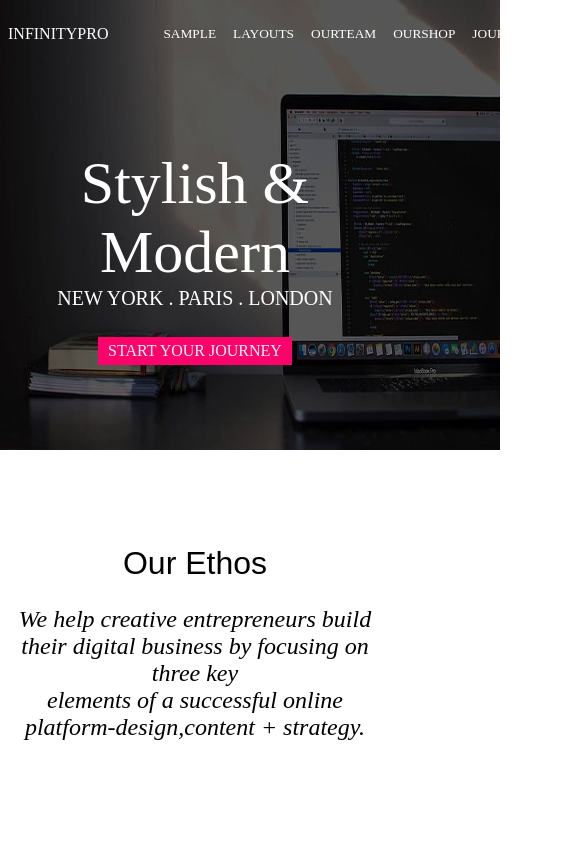
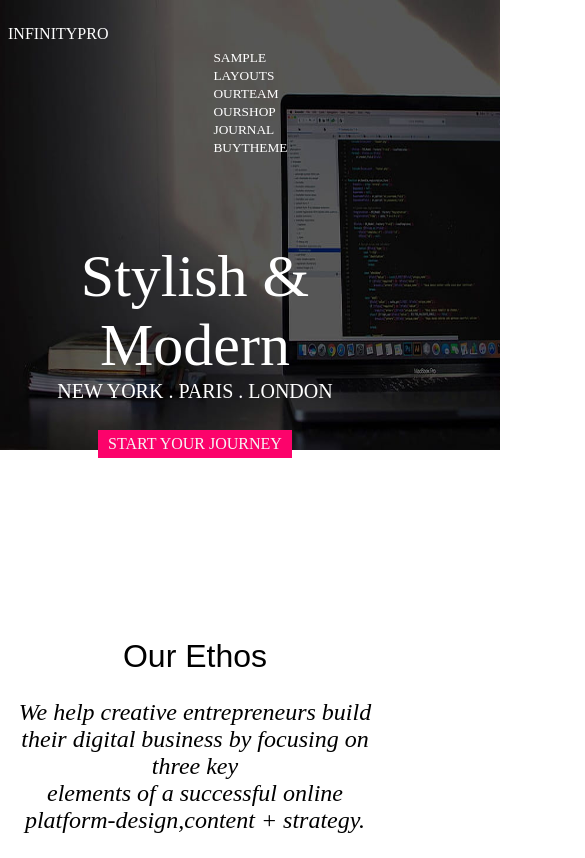
Before and after one commit to KNNivetha/UI-task, a plain HTML site: page index.html in a window 390 px wide. Shown: the top 858 px of the page, 585 px wide, since content can reach past the window. Drawn offline with Linux system fonts and the light colour scheme.

Commit message:
Update style.css

```diff
--- a/style.css
+++ b/style.css
@@ -90,21 +90,16 @@ nav ul li a:hover{
     body{
         background-size:500px 450px;
 	}
-    .logo{
-        display:flex;
+    .logo p{
+        text-align:left;
     }
-    .icon{
-        color:white;
-        width:30px;
-        height:30px;
-        margin-left: 600px;
-        padding:7px;
-    }
- .text{
-	 text-align:ceenter;
+   .text{
+	 display:inline-flexbox;
+	 width:100%
+	 text-align:center;
 	 color:white;
-	 margin-top:90px;
-}
+	 margin-top:70px;
+  }
   .design{
 	  text-align:center;
 	  color:black;
@@ -114,9 +109,12 @@ nav ul li a:hover{
         display: flex;
         margin-left: 5px;
     }
-    ul li{
-        list-style-type: none;
-        margin-left: 3px;
+    nav ul{
+	flex-direction:column;
+	text-align:left;
+	margin-top:40px;
+    nav li{
+       margin:10px 0px;
     }
     ul li a {
         text-decoration: none;
```
